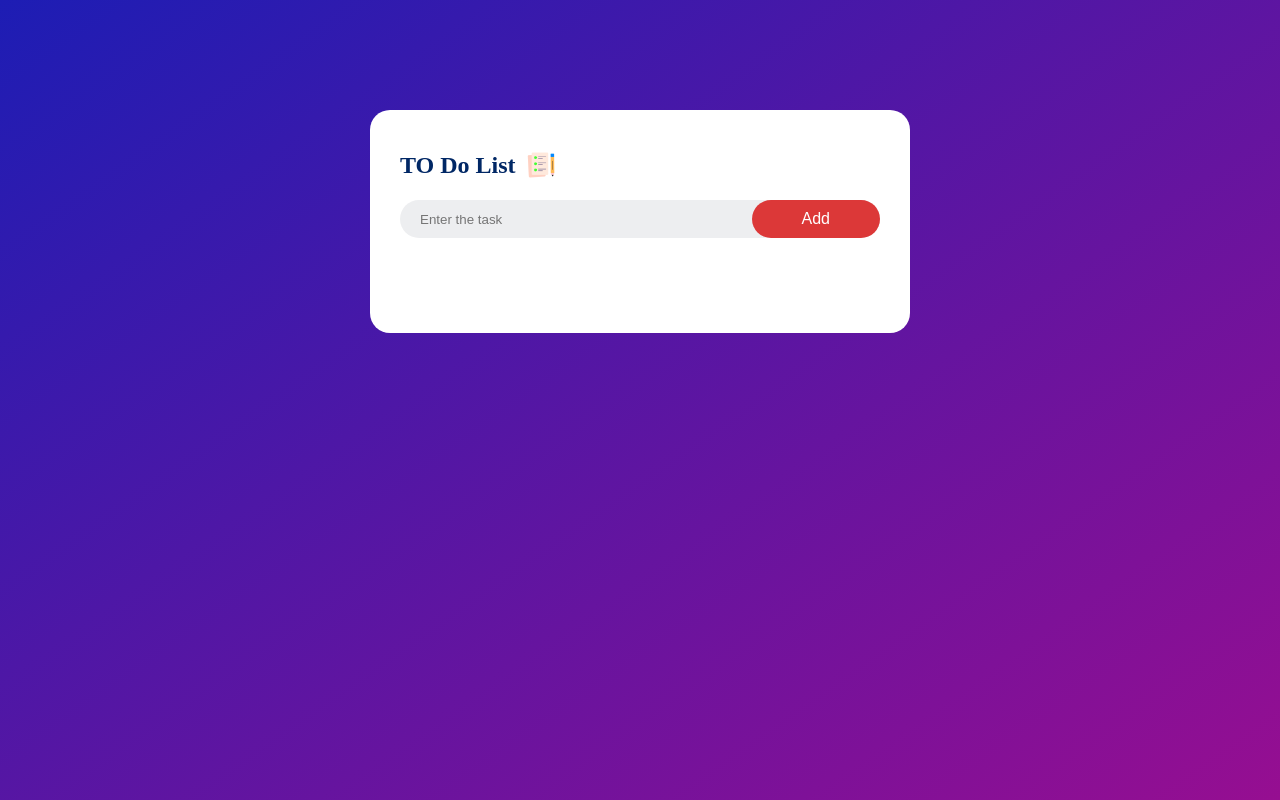
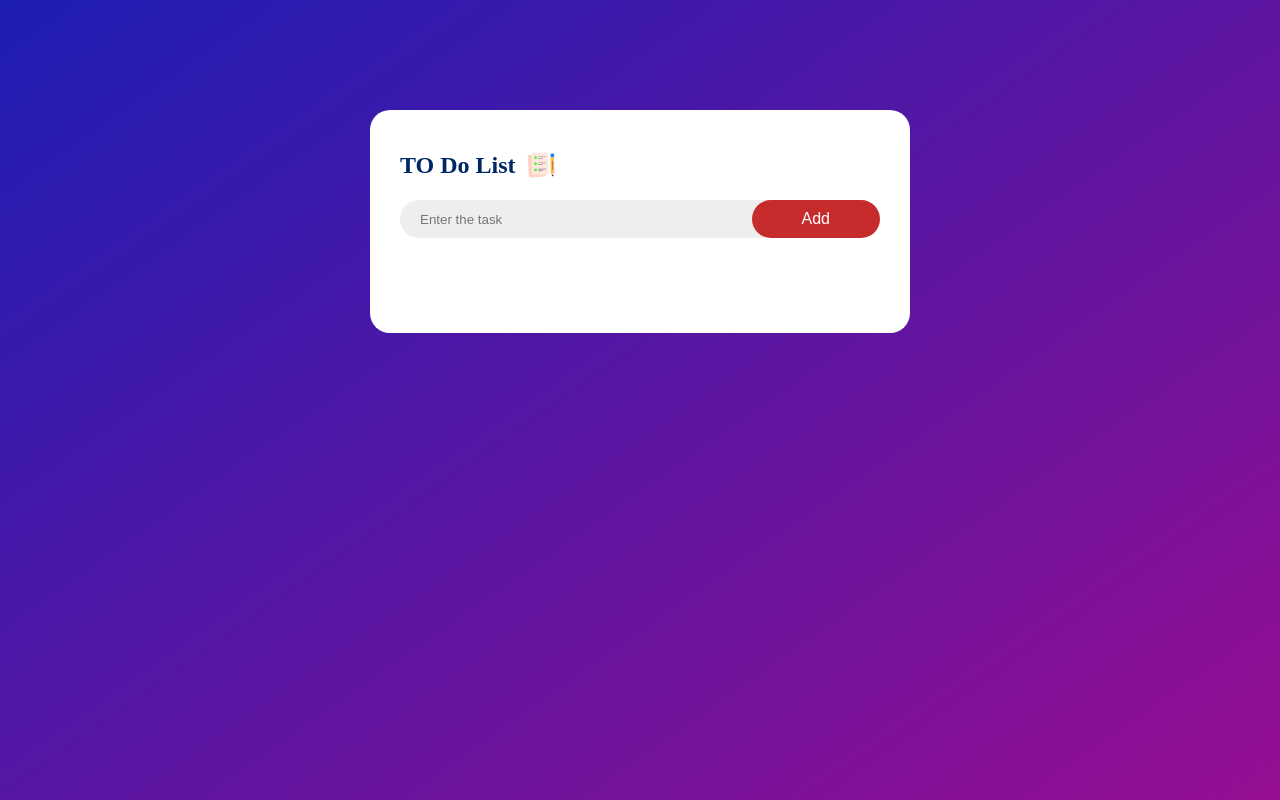
Before and after one commit to Malleshspy/ToDoListSom, a plain HTML site: page index.html in a window 1280 px wide. In both pictures the pointer is over the button "Add". Drawn offline with Linux system fonts and the light colour scheme.

Commit message:
update add button

```diff
--- a/index.html
+++ b/index.html
@@ -78,6 +78,10 @@
             font-size: 16px;
             padding:10px 50px;
         }
+        .add:hover{
+            background-color: #c72c2c;
+
+        }
         ul li{
             list-style: none;
             font-size: 17px;
```
